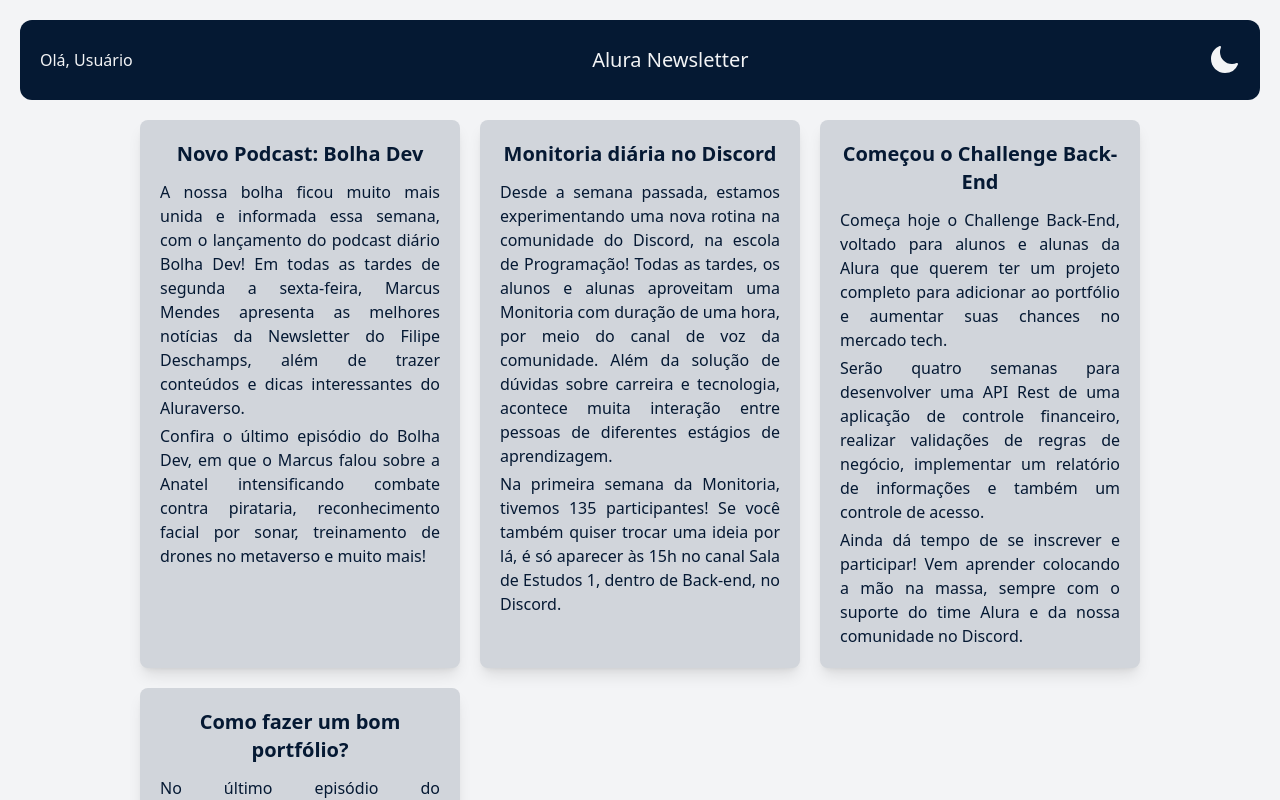
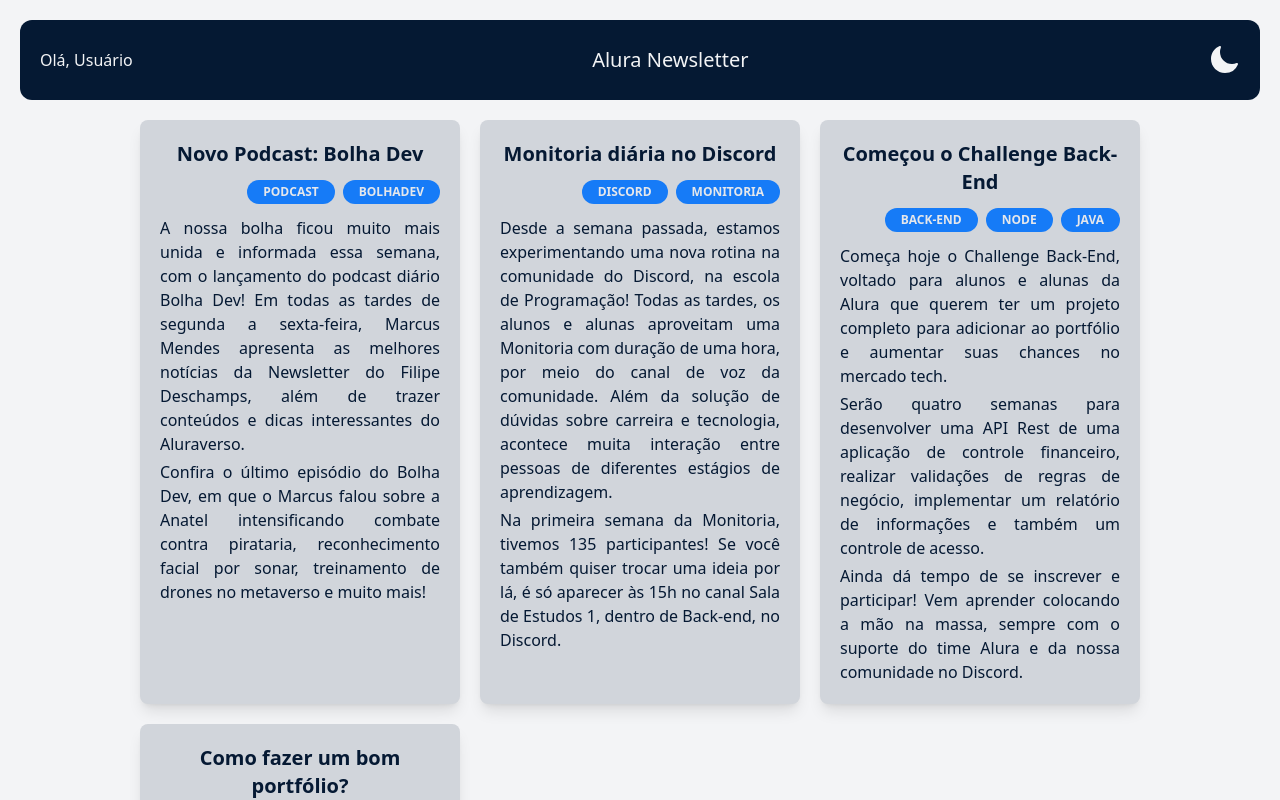
Before and after one commit to wellingtonfernandesbarbosa/alura-newsletter, a React (Vite) app: page / in a window 1280 px wide. Shown: the top 800 px of the page. Built offline with nearby package versions, Linux system fonts and the light colour scheme.

Commit message:
As tags foram implementadas nos artigos

```diff
--- a/src/components/Article/Article.jsx
+++ b/src/components/Article/Article.jsx
@@ -5,6 +5,11 @@
       <h3 className="text-xl text-alura-200 font-bold text-center dark:text-gray-400">
         {title}
       </h3>
+      <div className="w-full justify-end gap-2 hidden sm:flex ">
+        {tags.map((tag) => (
+          <span key={tag} className="bg-alura-100 dark:bg-dark-100 px-4 py-1 rounded-full text-gray-200 font-bold text-xs uppercase">{tag}</span>
+        ))}
+      </div>
       <div className="grid gap-1">
         {text.map((content, index) => (
           <p
@@ -22,4 +27,5 @@
     </div>
   );
 };
+
 export default Article;
```
